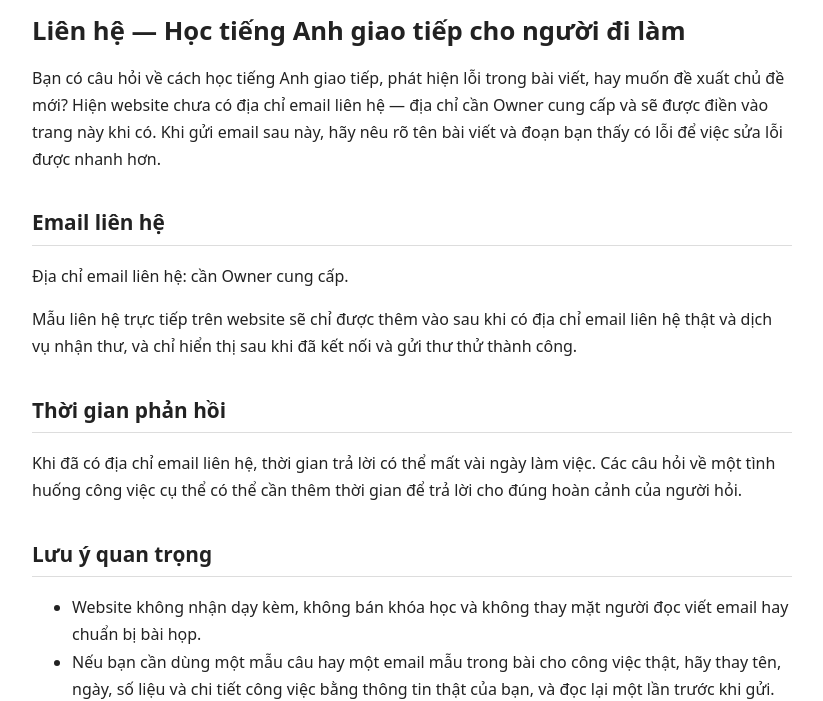
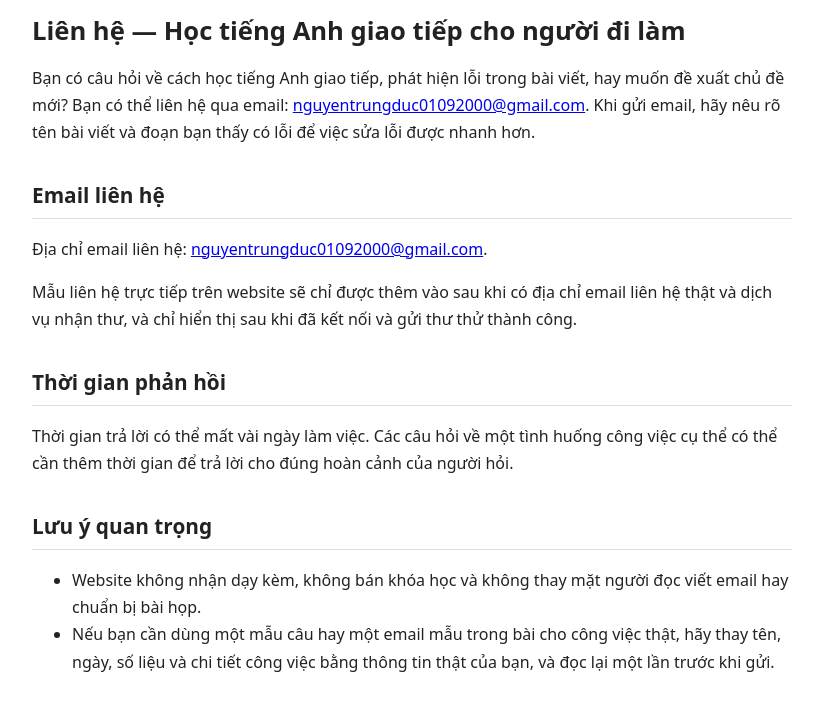
Before and after one commit to nguyentrungduc01092000-tech/tieng-anh-cong-so, a plain HTML site: page lien-he/index.html in a window 1280 px wide. Shown: the part 102-803 px from the top of the page, without its empty margins (228-1051 px from the left). Drawn offline with Linux system fonts and the light colour scheme.

Commit message:
Điền email liên hệ nguyentrungduc01092000@gmail.com vào trang Liên hệ + Chính sách bảo mật (web #03)

```diff
--- a/lien-he/index.html
+++ b/lien-he/index.html
@@ -25,12 +25,12 @@ footer{border-top:1px solid #ddd;margin-top:48px;padding-top:16px;font-size:.9re
 </header>
 <main>
 <h1>Liên hệ — Học tiếng Anh giao tiếp cho người đi làm</h1>
-<p>Bạn có câu hỏi về cách học tiếng Anh giao tiếp, phát hiện lỗi trong bài viết, hay muốn đề xuất chủ đề mới? Hiện website chưa có địa chỉ email liên hệ — địa chỉ cần Owner cung cấp và sẽ được điền vào trang này khi có. Khi gửi email sau này, hãy nêu rõ tên bài viết và đoạn bạn thấy có lỗi để việc sửa lỗi được nhanh hơn.</p>
+<p>Bạn có câu hỏi về cách học tiếng Anh giao tiếp, phát hiện lỗi trong bài viết, hay muốn đề xuất chủ đề mới? Bạn có thể liên hệ qua email: <a href="mailto:nguyentrungduc01092000@gmail.com">nguyentrungduc01092000@gmail.com</a>. Khi gửi email, hãy nêu rõ tên bài viết và đoạn bạn thấy có lỗi để việc sửa lỗi được nhanh hơn.</p>
 <h2>Email liên hệ</h2>
-<p>Địa chỉ email liên hệ: cần Owner cung cấp.</p>
+<p>Địa chỉ email liên hệ: <a href="mailto:nguyentrungduc01092000@gmail.com">nguyentrungduc01092000@gmail.com</a>.</p>
 <p>Mẫu liên hệ trực tiếp trên website sẽ chỉ được thêm vào sau khi có địa chỉ email liên hệ thật và dịch vụ nhận thư, và chỉ hiển thị sau khi đã kết nối và gửi thư thử thành công.</p>
 <h2>Thời gian phản hồi</h2>
-<p>Khi đã có địa chỉ email liên hệ, thời gian trả lời có thể mất vài ngày làm việc. Các câu hỏi về một tình huống công việc cụ thể có thể cần thêm thời gian để trả lời cho đúng hoàn cảnh của người hỏi.</p>
+<p>Thời gian trả lời có thể mất vài ngày làm việc. Các câu hỏi về một tình huống công việc cụ thể có thể cần thêm thời gian để trả lời cho đúng hoàn cảnh của người hỏi.</p>
 <h2>Lưu ý quan trọng</h2>
 <ul>
 <li>Website không nhận dạy kèm, không bán khóa học và không thay mặt người đọc viết email hay chuẩn bị bài họp.</li>
```
Also changed, not shown: chinh-sach-bao-mat/index.html (+4 -4 lines).
